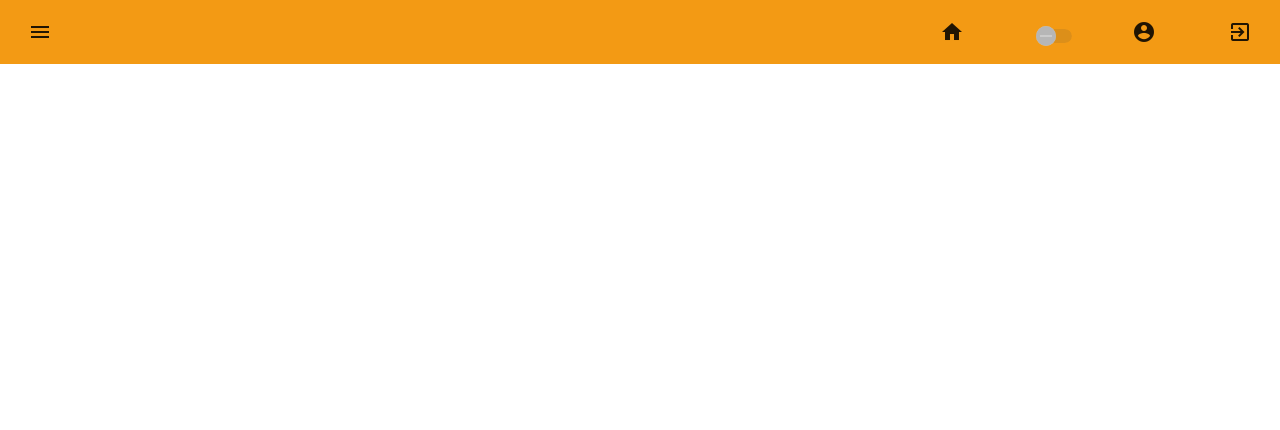
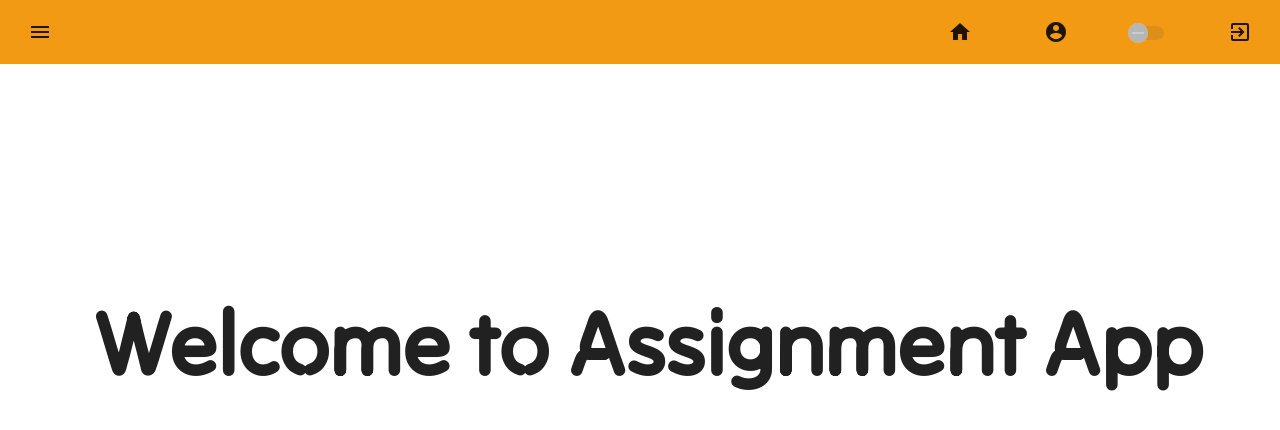
Before and after one commit to Colompykos/AngularFrontM1Miage2023_2024, an Angular app: page / in a window 1280 px wide. Shown: the top 430 px of the page. Built offline with nearby package versions, Linux system fonts and the light colour scheme.

Commit message:
Css corrections

```diff
--- a/src/app/app.component.css
+++ b/src/app/app.component.css
@@ -16,6 +16,7 @@
 
 .icon:hover{
     color: white;
+
 }
 
 .sidenav-container {
@@ -65,3 +66,7 @@
     transition-duration: 0.1s;
     background-color: #f39a14;
   }
+
+.slide{
+  margin-top: 7px;
+}
--- a/src/app/app.component.html
+++ b/src/app/app.component.html
@@ -11,12 +11,10 @@
         <button mat-icon-button class="icon home-icon" aria-label="Example icon-button with home icon" (click)="getHome()">
           <mat-icon class="icon">home</mat-icon>
         </button>
-        <button mat-icon-button class="icon connection-icon">
-          <mat-slide-toggle [(ngModel)]="authService.isAdmin || authService.loggedIn" [disabled]="!authService.isAdmin || !authService.loggedIn"></mat-slide-toggle>
-        </button>
         <button mat-icon-button class="icon account-icon" aria-label="Example icon-button with account_circle icon" (click)="getLog()">
           <mat-icon>account_circle</mat-icon>
         </button>
+          <mat-slide-toggle [(ngModel)]="authService.isAdmin || authService.loggedIn" [disabled]="!authService.isAdmin || !authService.loggedIn" class="slide connection-icon"></mat-slide-toggle>
         <button mat-icon-button class="icon logOut-icon" aria-label="Example icon-button with exit icon" (click)="LogOut()">
           <mat-icon>exit_to_app</mat-icon>
         </button>
--- a/src/app/assignments/add-assignment/add-assignment.component.css
+++ b/src/app/assignments/add-assignment/add-assignment.component.css
@@ -4,11 +4,23 @@ p{
 .form {
     display:flex;
     flex-direction: column;
-    margin:3rem 35rem;
+    margin:7rem 35rem;
+ }
+
+ h3{
+   margin: 0 auto;
+   margin-bottom: 2rem;
+   font-family: Tilt;
+   font-size: 35px;
  }
 
  .button-ajouter{
     background-color:#f39a14;
+    margin: 0 auto;
+    font-family:Tilt;
+    font-size: 20px;
+    border-radius: 8px;
+    width: 16rem;
  }
 
  .mat-subheader {
--- a/src/app/assignments/add-assignment/add-assignment.component.html
+++ b/src/app/assignments/add-assignment/add-assignment.component.html
@@ -1,4 +1,6 @@
 <form ngForm (submit)="onSubmit($event);assignmentForm.reset()" #assignmentForm class="form" >
+
+  <h3>New Assignment</h3>
 
     <mat-form-field>
       <mat-label>Devoir</mat-label>
--- a/src/app/assignments/assignment-detail/assignment-detail.component.css
+++ b/src/app/assignments/assignment-detail/assignment-detail.component.css
@@ -2,7 +2,6 @@
 margin: 0 10px;
  font-family: Tilt;
  font-size: 30px;
- gap: 2rem;
 
   }
 
@@ -14,8 +13,10 @@ margin: 0 10px;
  .delete-assign{
     background-color: #f39a14;
     margin-left: 1rem;
-    margin-bottom: 0.5rem;
+    /* margin-bottom: 0.5rem; */
     margin-right: 32px;
+    align-items: center;
+    justify-content: center;
  }
 
  .container{
@@ -24,3 +25,10 @@ margin: 0 10px;
    -webkit-box-shadow: 12px 15px 17px -8px rgba(243,154,20,0.79);
    -moz-box-shadow: 12px 15px 17px -8px rgba(243,154,20,0.79);
   }
+
+  .edit-elem{
+   margin-right: auto;
+   margin-bottom: 0.5rem;
+   margin-left: 1.5rem;
+   background-color: #f39a14;
+  }
--- a/src/app/assignments/assignment-detail/assignment-detail.component.html
+++ b/src/app/assignments/assignment-detail/assignment-detail.component.html
@@ -11,7 +11,7 @@
 
     <div class="checkbox-content">
       <mat-checkbox *ngIf="!assignmentTransmis.rendu" [disabled]="!this.authService.isAdmin" (click)="onAssignmentRendu()" class="checked-margin" [checked]="checked">Checked</mat-checkbox>
-        <button mat-button [disabled]="!this.authService.isAdmin" class="edit-assign" (click)="onClickEdit()" >Edit</button>
+        <button mat-button [disabled]="!this.authService.isAdmin" class="edit-assign" (click)="onClickEdit()" class="edit-elem">Edit</button>
       <button mat-button [disabled]="!this.authService.isAdmin" class="delete-assign" (click)="onDelete()">Delete Assignment</button>
     </div>
     </mat-card>
--- a/src/app/assignments/assignments.component.css
+++ b/src/app/assignments/assignments.component.css
@@ -1,3 +1,10 @@
+
+.title{
+   margin: 14rem auto;
+   font-family: Tilt;
+   font-size: 5.5rem;
+   text-align: center;
+ }
 p{
     margin: 10px 40px;
 }
@@ -12,10 +19,11 @@ p{
  }
 
  .mat-subheader {
-    background-color: #e0e0e0;
+    background-color: rgba(206, 194, 194, 0.404);
     font-weight: bold;
-    padding-left: 1rem;
     border-radius: 9px;
+    width: 12rem;
+    text-align: center;
 
   }
 
@@ -25,16 +33,22 @@ p{
 
   a{
    display: flex;
-   justify-content: flex-end;
+   flex-direction: column;
    text-decoration: none;
   }
 
-  .btnajout{
-   margin: 1rem 2rem 0rem 0rem;
-   background-color:#f39a14;
-  }
 
-   .btnajout:hover{
+  .btnajout:hover{
     background-color: rgb(187, 181, 181);
     color:white !important;
    }
+
+   .btnadd-container{
+      display: flex;
+   }
+
+   .btnajout{
+    margin: 1rem 2rem 0rem auto;
+    background-color:#f39a14;
+    justify-content: flex-end;
+   }
--- a/src/app/assignments/assignments.component.html
+++ b/src/app/assignments/assignments.component.html
@@ -1,6 +1,9 @@
 <main class="container">
-
+  <div class="btnadd-container">
     <button mat-button *ngIf="this.authService.isAdmin" (click)="addAssignment()" class="btnajout">Add assignment</button>
+  </div>
+    <!-- Page Heading -->
+    <h3 class="title" *ngIf="!(this.authService.isAdmin || this.authService.loggedIn)">Welcome to Assignment App</h3>
 
   <mat-list *ngFor="let assignment of assignments">
     <nav *ngIf="this.authService.isAdmin || this.authService.loggedIn">
--- a/src/app/assignments/edit-assignment/edit-assignment.component.css
+++ b/src/app/assignments/edit-assignment/edit-assignment.component.css
@@ -0,0 +1,28 @@
+.container{
+    display:flex;
+    flex-direction: column;
+    margin:7rem 35rem;
+    flex-direction: column;
+}
+
+form{
+    display:flex;
+    flex-direction: column;
+}
+
+h3{
+    margin: 2rem auto;
+    font-family: Tilt;
+    font-size: 35px;
+    text-align: center;
+ }
+
+ .btn-save{
+    margin: 0 auto;
+    font-family:Tilt;
+    background-color:#f39a14;
+    font-size: 20px;
+    border-radius: 8px;
+    width: 11rem;
+    color: black;
+ }
--- a/src/app/assignments/edit-assignment/edit-assignment.component.html
+++ b/src/app/assignments/edit-assignment/edit-assignment.component.html
@@ -1,5 +1,5 @@
 <div class="container" *ngIf="assignment">
-    <h1>Edition de l'assignment {{assignment.nom}}</h1>
+    <h3>Edition de l'assignment {{assignment.nom}}</h3>
     <form ngForm class="form" #formupdate (submit)="onSaveAssignment(); formupdate.reset(); ">
         <mat-form-field>
             <input matInput placeholder="Edition du nom" [(ngModel)]="nomAssignment" name="assignment-name">
@@ -11,7 +11,7 @@
             </mat-datepicker-toggle>
             <mat-datepicker #picker></mat-datepicker>
         </mat-form-field>
-        <button mat-raised-button color="primary" [disabled]="((!nomAssignment)||(!dateDeRendu))">
+        <button mat-raised-button color="primary" [disabled]="((!nomAssignment)||(!dateDeRendu))" class="btn-save">
             Save
         </button>
     </form>
--- a/src/app/assignments/login/login.component.css
+++ b/src/app/assignments/login/login.component.css
@@ -0,0 +1,21 @@
+.form {
+    display:flex;
+    flex-direction: column;
+    margin:7rem 35rem;
+ }
+
+ h3{
+    margin: 0 auto;
+    margin-bottom: 2rem;
+    font-family: Tilt;
+    font-size: 35px;
+ }
+
+ .button-log{
+    margin: 0 auto;
+    font-family:Tilt;
+    background-color:#f39a14;
+    font-size: 20px;
+    border-radius: 8px;
+    width: 11rem;
+ }
```
Also changed, not shown: src/app/assignments/login/login.component.html (line endings or trailing spaces).
